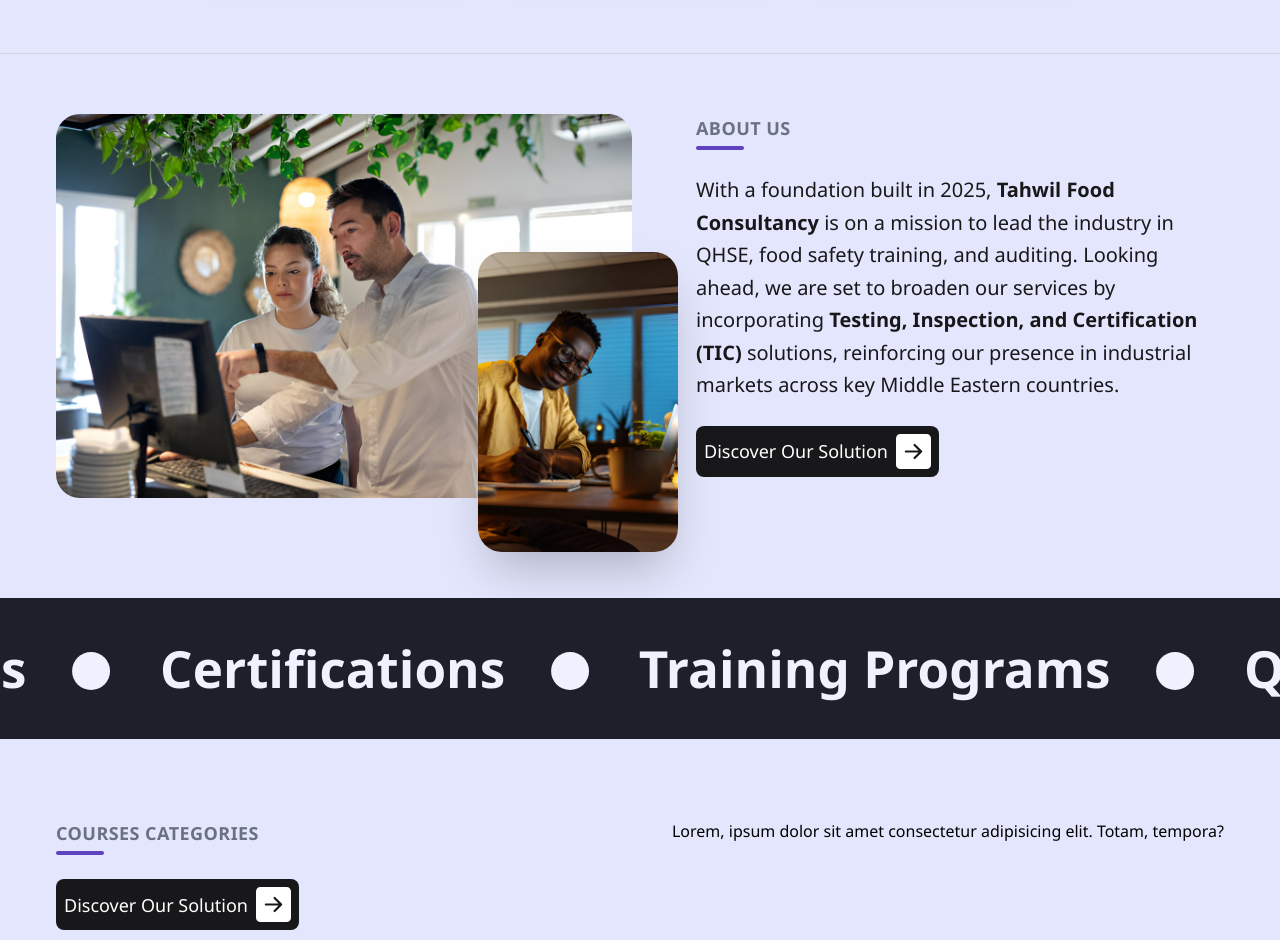
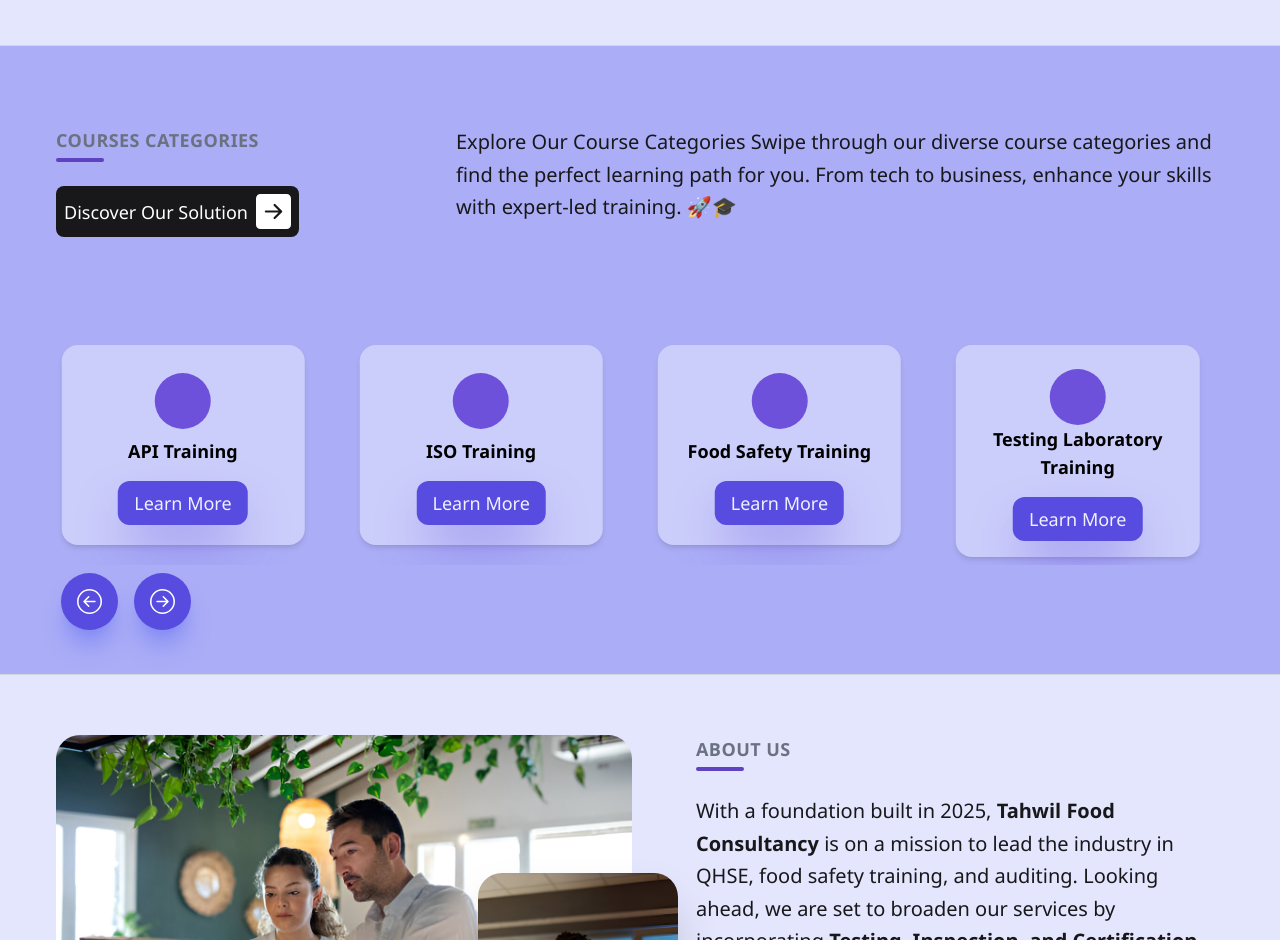
Before and after one commit to TanveerSP/tahwil-food-consultancy-, a React (Vite) app: page / in a window 1280 px wide. Shown: the part 1860-2800 px from the top of the page. Built offline with nearby package versions, Linux system fonts and the light colour scheme.

Commit message:
make big changes

```diff
--- a/src/App.jsx
+++ b/src/App.jsx
@@ -2,6 +2,7 @@
 import "./App.css";
 import Navbar from "./components/common/Navbar";
 import Home from "./pages/Home";
+import Error from "./pages/Error";
 
 function App() {
   return (
@@ -9,6 +10,7 @@
       <Navbar />
       <Routes>
         <Route path="/" element={<Home />} />
+        <Route path="*" element={<Error />} />
       </Routes>
     </div>
   );
--- a/src/components/common/Mobile.jsx
+++ b/src/components/common/Mobile.jsx
@@ -13,26 +13,26 @@
     <>
       <div className="flex flex-col gap-y-1 p-2 " onClick={toggleMenu}>
         <div
-          className={`h-0.5 w-6 transform transition-transform bg-black  ${
+          className={`h-0.5 w-6 transform transition-transform bg-mirage-950  ${
             isOpen ? "rotate-45 translate-y-1" : ""
           }`}
         ></div>
         <div
-          className={`h-0.5 w-6 transform transition-transform bg-black ${
+          className={`h-0.5 w-6 transform transition-transform bg-mirage-950 ${
             isOpen ? "-rotate-45 -translate-y-0.5 " : ""
           }`}
         ></div>
         <div
-          className={`h-0.5 w-3 transform transition-transform bg-black ${
+          className={`h-0.5 w-3 transform transition-transform bg-mirage-950 ${
             isOpen ? "hidden" : ""
           }`}
         ></div>
       </div>
 
       <div
-        className={`absolute top-16 right-0 h-screen  ${
+        className={`absolute top-18 right-0 h-screen  ${
           isOpen ? "md:w-[60vw] w-[100vw]" : "w-[-0vh] overflow-hidden"
-        } bg-bluemine-400 transition-all duration-200 ease-in-out z-50 ${
+        } bg-titan-white-300 transition-all duration-200 ease-in-out z-50 ${
           isOpen
             ? "shadow-[inset_0_-5px_5px_rgba(0,0,0,0.1),-15px_0_25px_rgba(0,0,0,0.15)]"
             : ""
--- a/src/components/common/Navbar.jsx
+++ b/src/components/common/Navbar.jsx
@@ -8,9 +8,9 @@
 const Navbar = () => {
   return (
     <div
-      className={`flex w-full px-8 pt-4 z-50 items-center justify-center transition-all duration-500`}
+      className={`fixed backdrop-blur-3xl h-18 py-4 shadow-2xl flex w-full pt-4 z-50 items-center justify-center transition-all duration-500`}
     >
-      <div className="flex w-full h-16 bg-white mx-auto rounded-2xl px-5 items-center justify-between">
+      <div className=" flex w-full  mx-auto rounded-2xl px-5 items-center justify-between">
         {/* First Div */}
         <Link to={"/"}>
           <div className="text-2xl font-bold">TAHWIL</div>
@@ -27,23 +27,17 @@
           </nav>
         </div>
 
-
         {/* Theerd Div */}
-        {/* <ButtonYellow name="LogIn" /> */}
         <div className="flex gap-x-4 items-center justify-center">
-          {/* Dark mode toggle visible on larger screens */}
-         <div>
-          <AuthBtn
-          props={"Register"}
-          />
-         </div>
+          <div>
+            <AuthBtn props={"Register"} />
+          </div>
 
           {/* Mobile navigation with dark mode toggle */}
-          <nav className="inline-block lg:hidden">
-            <Mobile  />
+          <nav className="inline-block lg:hidden ">
+            <Mobile />
           </nav>
         </div>
-
       </div>
     </div>
   );
--- a/src/data/topCardData.js
+++ b/src/data/topCardData.js
@@ -6,6 +6,7 @@
   {
     img: foodImg1,
     title: "Food Safety ",
+    path: "",
   },
   {
     img: foodImg2,
--- /dev/null
+++ b/src/pages/Error.jsx
@@ -0,0 +1,32 @@
+import React from "react";
+
+const Error = () => {
+  return (
+    <div className="flex flex-col items-center justify-center h-screen bg-gray-100 text-center p-6">
+      <h1 className="text-4xl font-bold text-gray-800">
+        🚧 Work in Progress 🚧
+      </h1>
+      <p className="text-lg text-gray-600 mt-4">
+        We're working hard to bring you something amazing! Stay tuned. 🚀
+      </p>
+      <div className="mt-6 animate-pulse">
+        <svg
+          className="w-16 h-16 text-gray-500"
+          fill="none"
+          stroke="currentColor"
+          strokeWidth="2"
+          viewBox="0 0 24 24"
+          xmlns="http://www.w3.org/2000/svg"
+        >
+          <path
+            strokeLinecap="round"
+            strokeLinejoin="round"
+            d="M12 8v4l3 3m6 2a9 9 0 11-18 0 9 9 0 0118 0z"
+          ></path>
+        </svg>
+      </div>
+    </div>
+  );
+};
+
+export default Error;
--- a/src/pages/Home.jsx
+++ b/src/pages/Home.jsx
@@ -10,11 +10,11 @@
 
 const Home = () => {
   return (
-    <div className="w-full relative">
+    <div className="w-full mt-18 relative">
       <Hero />
 
+      {/* What We Do Section */}
       <div className="py-10 border-b-[1px] border-gray-300">
-        {/* What We Do Section */}
         <div className="w-full px-6 md:px-10 lg:px-14 mx-auto flex lg:flex-row flex-col gap-y-20 items-start justify-between py-10">
           {/* Left - Small Heading */}
           <div className="space-y-1">
@@ -33,6 +33,40 @@
           </p>
         </div>
         <AnimatedCards />
+      </div>
+
+      {/* Courses Categories */}
+      <div className="bg-titan-white-300 border-b-[1px] border-gray-300">
+        <div className="w-full py-15 h-auto px-6 md:px-10 lg:px-14  flex flex-col lg:flex-row items-start lg:items-start justify-between gap-10 lg:gap-16 ">
+          {/* heading */}
+          <div className="max-w-4xl py-5 flex flex-col gap-6">
+            {/* Title */}
+            <div className="space-y-1">
+              <h3 className="text-sm sm:text-lg tracking-wide font-semibold text-gray-500">
+                COURSES CATEGORIES
+              </h3>
+              <div className="w-12 h-1 rounded-full bg-titan-white-700"></div>
+            </div>
+
+            <div className="flex flex-col gap-y-3">
+              <div>
+                <ButtonDefault />
+              </div>
+            </div>
+          </div>
+
+          <div className="py-5">
+            <p className="text-xl  text-black font-medium max-w-3xl leading-relaxed">
+              Explore Our Course Categories Swipe through our diverse course
+              categories and find the perfect learning path for you. From tech
+              to business, enhance your skills with expert-led training. 🚀🎓
+            </p>
+          </div>
+        </div>
+        {/* Swiper Card Content */}
+        <div className="w-11/12 mx-auto py-5 ">
+          <SwiperCard />
+        </div>
       </div>
 
       {/* About Us Section */}
@@ -81,37 +115,6 @@
       <div>
         <Marquee />
       </div>
-
-      {/* Courses Categories */}
-      <div className="w-full py-15 h-auto px-6 md:px-10 lg:px-14  flex flex-col lg:flex-row items-start lg:items-start justify-between gap-10 lg:gap-16 ">
-        {/* heading */}
-        <div className="max-w-4xl py-5 flex flex-col gap-6">
-          {/* Title */}
-          <div className="space-y-1">
-            <h3 className="text-sm sm:text-lg tracking-wide font-semibold text-gray-500">
-              COURSES CATEGORIES
-            </h3>
-            <div className="w-12 h-1 rounded-full bg-titan-white-700"></div>
-          </div>
-
-          <div className="flex flex-col gap-y-3">
-            <div>
-              <ButtonDefault />
-            </div>
-          </div>
-        </div>
-
-        <div className="py-5">
-          <p>
-            Lorem, ipsum dolor sit amet consectetur adipisicing elit. Totam,
-            tempora?
-          </p>
-        </div>
-      </div>
-      {/* Swiper Card Content */}
-      <div className="w-11/12 mx-auto py-5 ">
-        <SwiperCard />
-      </div>
     </div>
   );
 };
```
